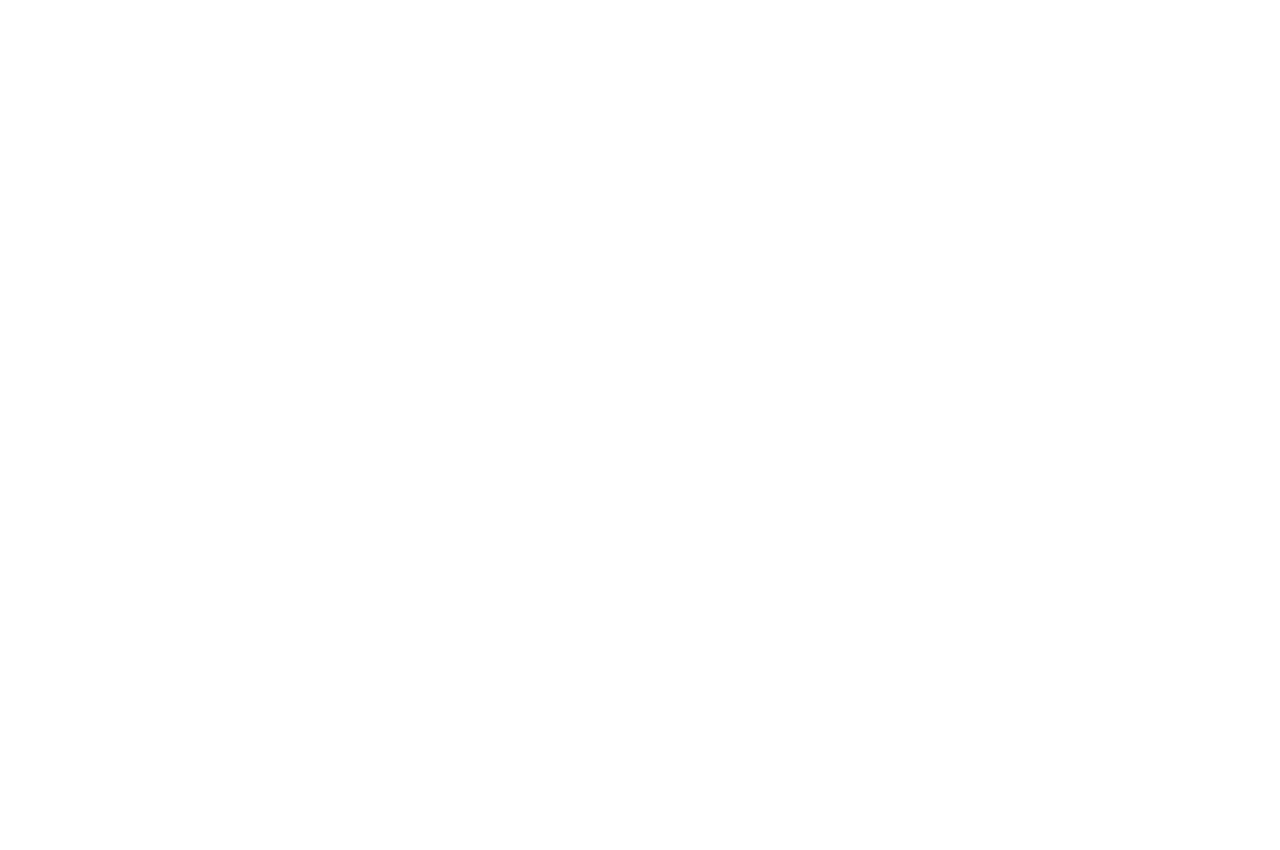
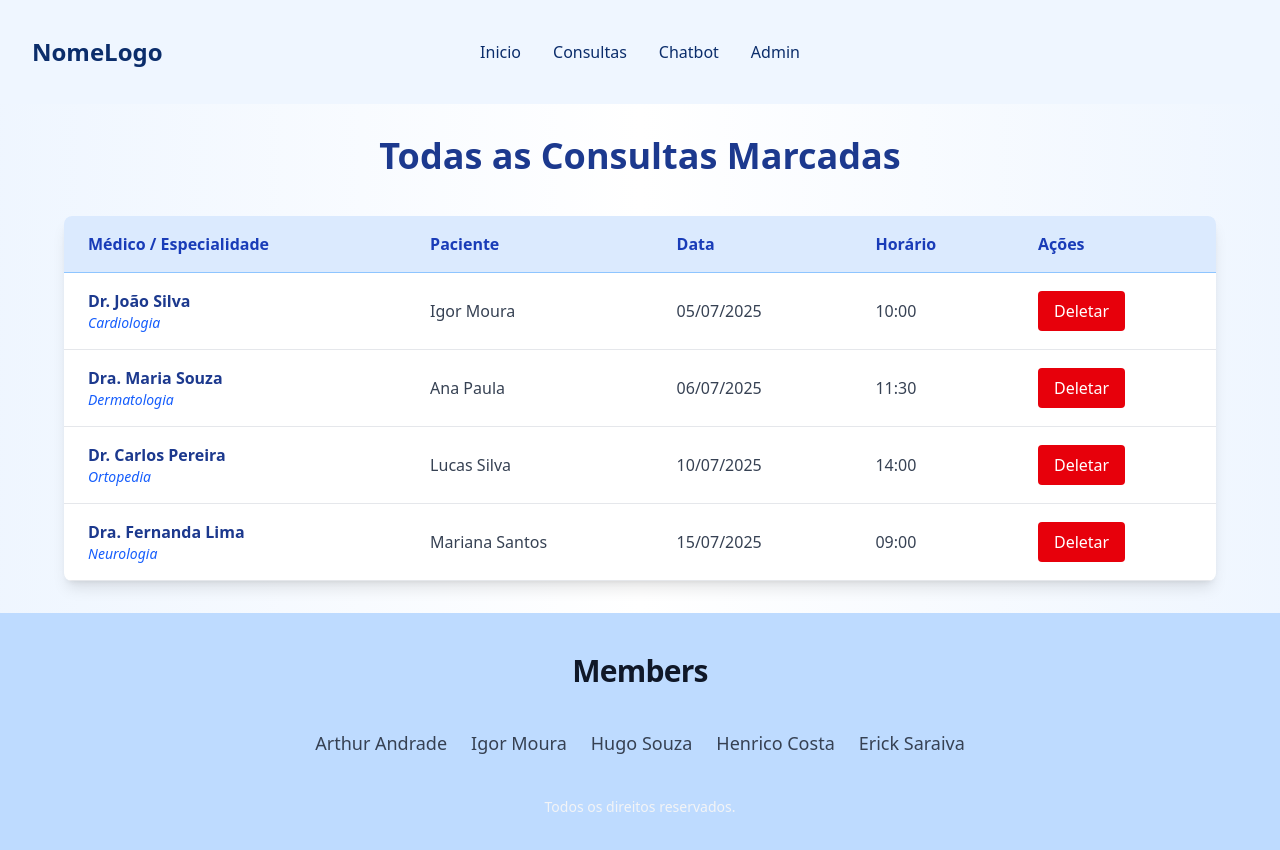
Before and after one commit to igormooura/ChatBot, a React (Vite) app in the folder frontend/: page /admin in a window 1280 px wide. Before the commit this address had no page. Shown: the top 850 px of the page. Before the commit the page ends 800 px from the top, so only its background shows below. Built offline with nearby package versions, Linux system fonts and the light colour scheme.

Commit message:
feat: adicionei a página de admin

```diff
--- a/frontend/src/App.tsx
+++ b/frontend/src/App.tsx
@@ -1,6 +1,7 @@
 import { BrowserRouter, Route, Routes } from "react-router-dom"
 import Home from "./pages/Home"
 import { Userpage } from "./pages/UserPage"
+import { AdminPage } from "./pages/AdminPage"
 
 function App() {
   return (
@@ -8,6 +9,7 @@ function App() {
     <Routes>
       <Route path='/' element={<Home/>}/>
       <Route path='/user' element={<Userpage/>}/>
+      <Route path='/admin' element={<AdminPage/>}/>
     </Routes>
     </BrowserRouter>
   )
--- /dev/null
+++ b/frontend/src/pages/AdminPage.tsx
@@ -0,0 +1,37 @@
+import { useState } from "react";
+import Footer from "../components/Footer/Footer";
+import Header from "../components/Header/Header";
+import ConsultasTable from "../components/Tables/ConsultasTable";
+import type { Consulta } from "../components/Tables/ConsultasTable";
+
+const consultasIniciais: Consulta[] = [
+  { id: 1, medico: "Dr. João Silva", especialidade: "Cardiologia", paciente: "Igor Moura", data: "2025-07-05", horario: "10:00" },
+  { id: 2, medico: "Dra. Maria Souza", especialidade: "Dermatologia", paciente: "Ana Paula", data: "2025-07-06", horario: "11:30" },
+  { id: 3, medico: "Dr. Carlos Pereira", especialidade: "Ortopedia", paciente: "Lucas Silva", data: "2025-07-10", horario: "14:00" },
+  { id: 4, medico: "Dra. Fernanda Lima", especialidade: "Neurologia", paciente: "Mariana Santos", data: "2025-07-15", horario: "09:00" },
+];
+
+export const AdminPage = () => {
+  const [consultas, setConsultas] = useState<Consulta[]>(consultasIniciais);
+
+  const handleDelete = (id: number) => {
+    if (window.confirm("Tem certeza que deseja deletar esta consulta?")) {
+      setConsultas((prev) => prev.filter((c) => c.id !== id));
+    }
+  };
+
+  return (
+    <div className="flex flex-col min-h-screen">
+      <Header />
+      <main className="flex-grow bg-gradient-to-r from-blue-50 via-white to-blue-50 p-8">
+        <h1 className="text-4xl font-extrabold mb-10 text-center text-blue-900">Todas as Consultas Marcadas</h1>
+        {consultas.length === 0 ? (
+          <p className="text-center text-gray-600 text-lg">Nenhuma consulta cadastrada no momento.</p>
+        ) : (
+          <ConsultasTable consultas={consultas} onDelete={handleDelete} />
+        )}
+      </main>
+      <Footer />
+    </div>
+  );
+};
```
